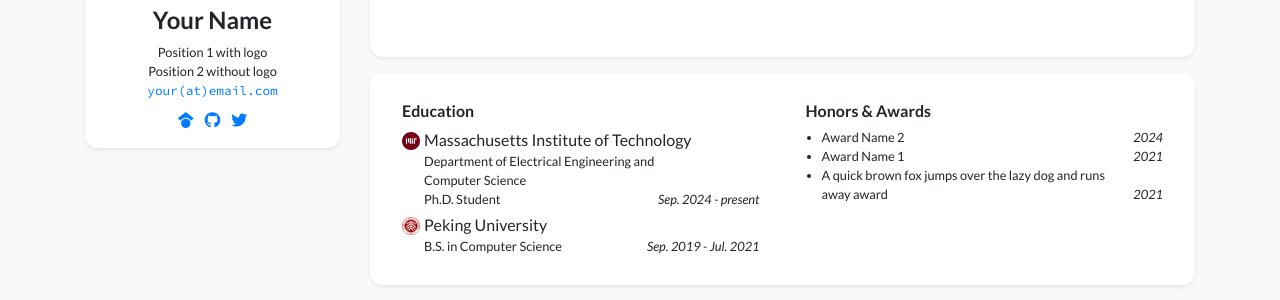
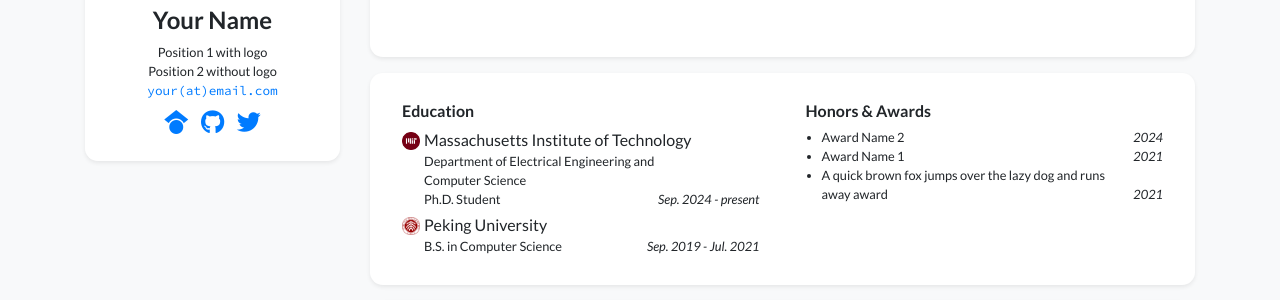
Before and after one commit to zhenGeLin/zhenGeLin.github.io, a Jekyll site: the page built from index_layout2.html, in a window 1280 px wide. Shown: the part 329-629 px from the top of the page. Built offline with Jekyll 4.4.1, drawn with Linux system fonts in a browser that asks for light colours; nearby versions of some CDN libraries; a style sheet for code colours, icons or effects is not loaded.

Commit message:
Update profile_card_mini.html

```diff
--- a/_includes/widgets/profile_card_mini.html
+++ b/_includes/widgets/profile_card_mini.html
@@ -43,7 +43,7 @@
                 </div>
 
                 <div class="row pt-2">
-                    <div class="col text-center">
+                    <div class="col text-center h4">
                         {% if site.data.profile.gscholar %}
                         {%- if site.data.profile.gscholar contains 'scholar.google' -%}
                         {%- assign gscholar_url = site.data.profile.gscholar -%}
```
